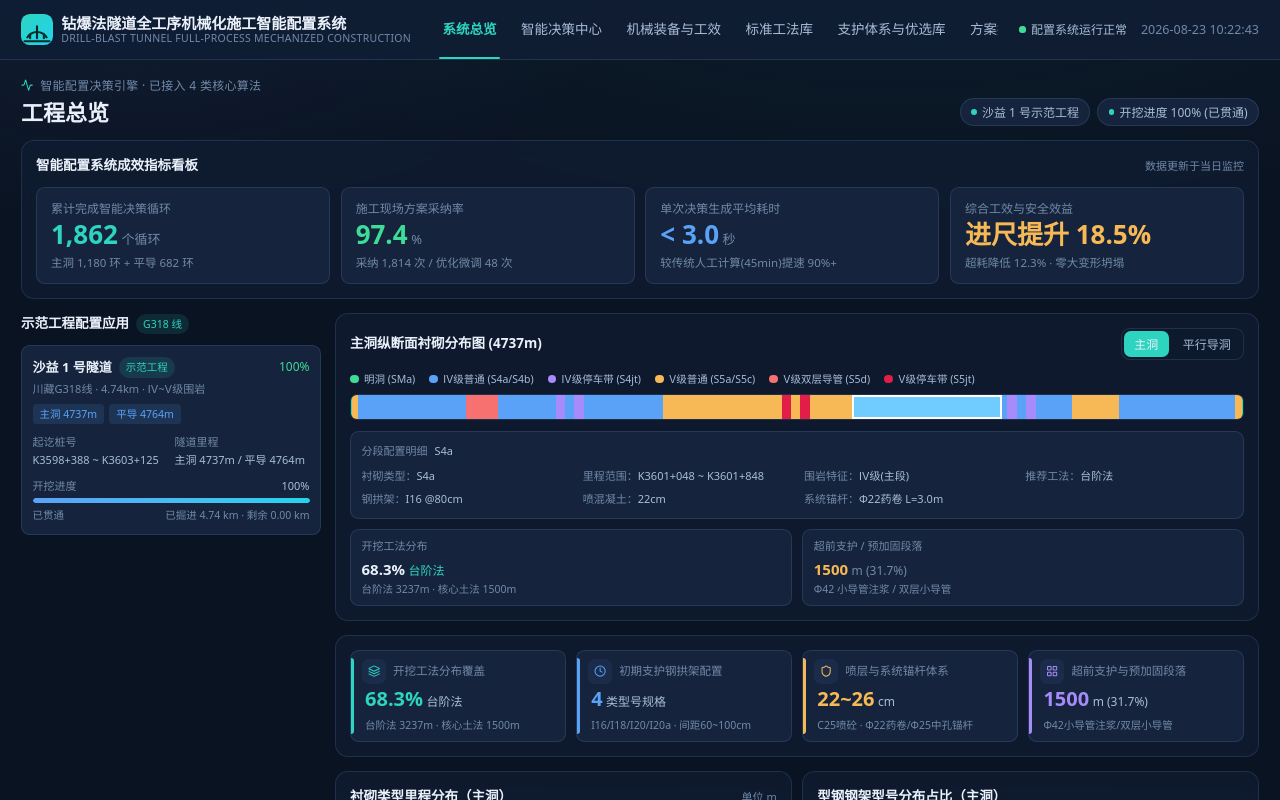
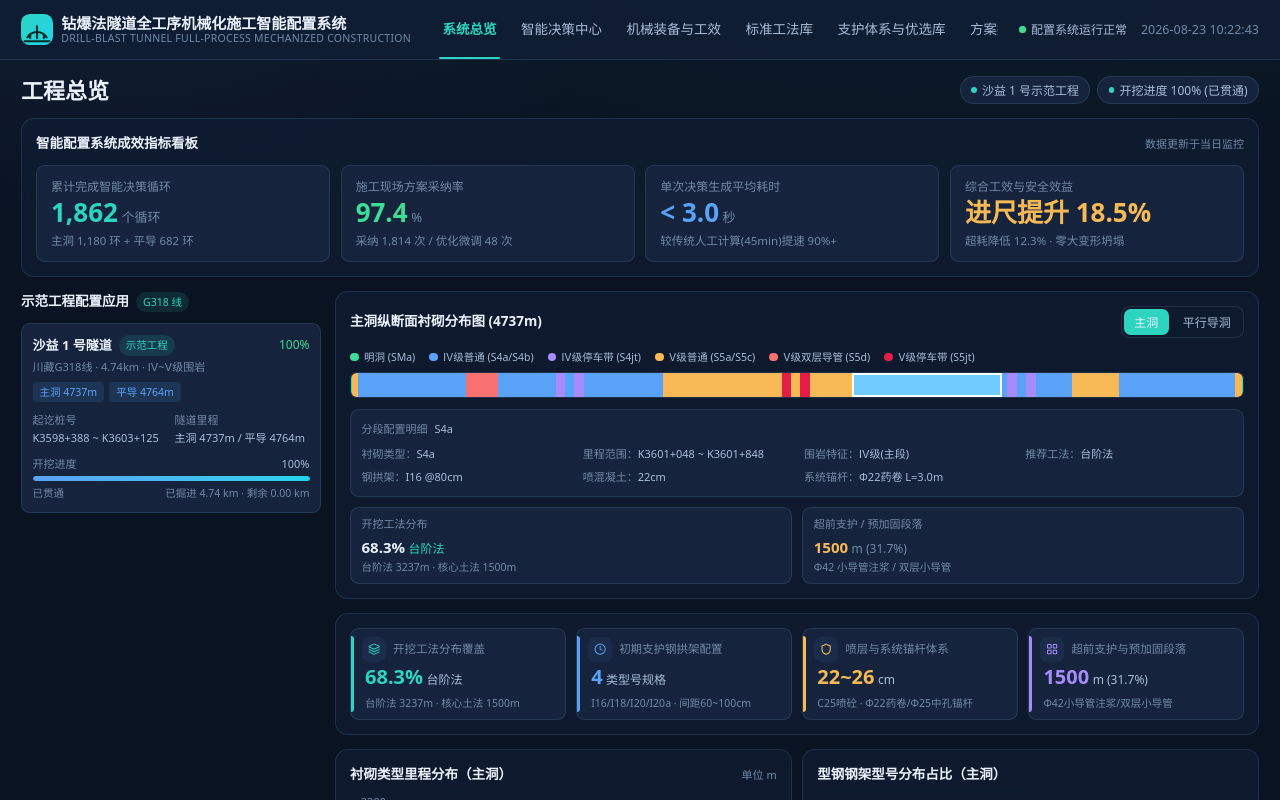
Before and after one commit to bestxu666/-, a Next.js app: page / in a window 1280 px wide. Shown: the top 800 px of the page. Built offline with nearby package versions, Linux system fonts and the light colour scheme.

Commit message:
fix: 删除系统总览页"智能配置决策引擎·已接入4类核心算法"副标题
Coze-Commit-Type: user
Coze-User-ID: 850371021900424
Coze-Conversation-ID: 12500971

```diff
--- a/src/components/overview/overview-header.tsx
+++ b/src/components/overview/overview-header.tsx
@@ -1,5 +1,3 @@
-import { Activity } from 'lucide-react';
-
 interface Props {
   title: string;
   subtitle?: string;
@@ -10,10 +8,6 @@ export function OverviewHeader({ title, subtitle, badges }: Props) {
   return (
     <div className="flex flex-wrap items-end justify-between gap-4">
       <div className="min-w-0">
-        <div className="mb-1 flex items-center gap-2 text-[12px] text-ink-3">
-          <Activity className="h-3.5 w-3.5 text-brand" />
-          <span className="tracking-wide">智能配置决策引擎 · 已接入 4 类核心算法</span>
-        </div>
         <h1 className="text-[20px] font-semibold leading-tight text-ink md:text-[22px]">
           {title}
         </h1>
```
Also changed, not shown: assets/{1998EED1-2E3C-4B3F-8448-8E03177AEC9C}.png (added).
